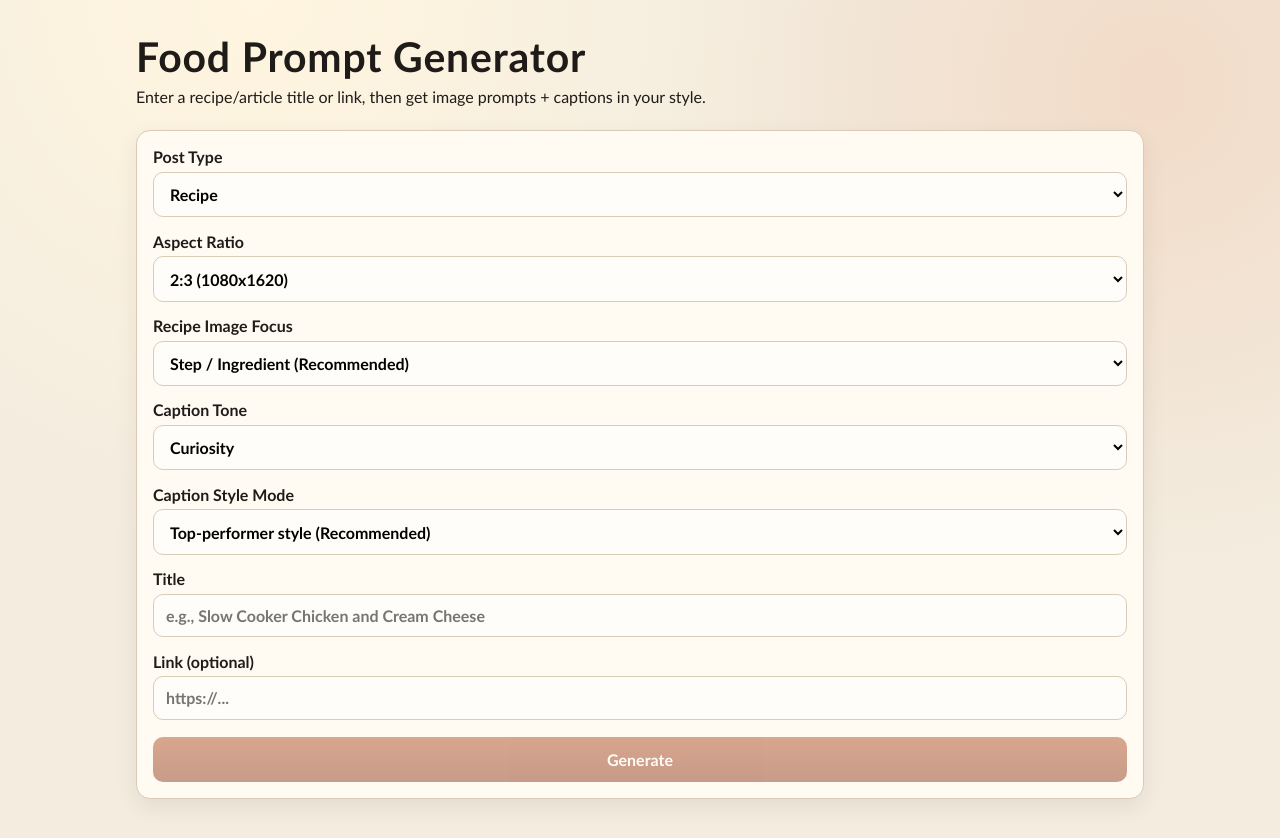
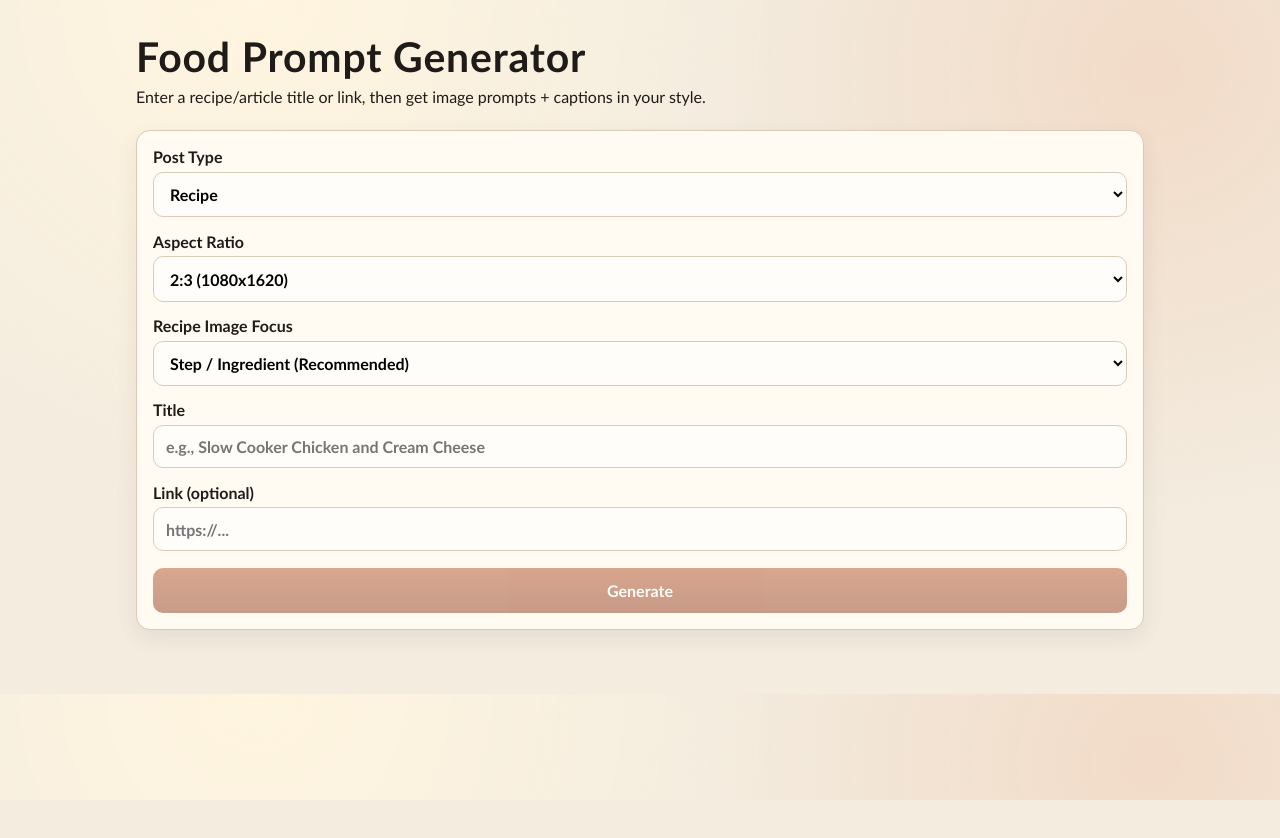
Before and after one commit to othmane791/food-prompt-generator, a Next.js app in the folder webapp/: page / in a window 1280 px wide. Shown: the top 838 px of the page. After the commit the page ends 800 px from the top, so only its background shows below. Built offline with nearby package versions, Linux system fonts and the light colour scheme.

Commit message:
Show all recipe caption tone/style variants in results and remove caption selectors

```diff
--- a/webapp/app/api/generate/route.ts
+++ b/webapp/app/api/generate/route.ts
@@ -13,8 +13,6 @@ type GeneratePayload = {
   link?: string;
   aspectRatio?: AspectRatio;
   recipeImageFocus?: RecipeImageFocus;
-  captionTone?: CaptionTone;
-  captionStyleMode?: CaptionStyleMode;
 };
 
 type LinkExtract = {
@@ -36,6 +34,11 @@ type GeneratedShape = {
   caption_options?: string[];
   merged_caption_options?: string[];
   caption_only_options?: string[];
+  recipe_caption_variants?: Array<{
+    tone: CaptionTone;
+    style_mode: CaptionStyleMode;
+    captions: string[];
+  }>;
   notes?: string;
 };
 
@@ -51,14 +54,8 @@ function normalizeRecipeImageFocus(value?: string): RecipeImageFocus {
   return value === "final_dish" ? "final_dish" : "step_or_ingredient";
 }
 
-function normalizeCaptionTone(value?: string): CaptionTone {
-  if (value === "comfort" || value === "bold" || value === "question") return value;
-  return "curiosity";
-}
-
-function normalizeCaptionStyleMode(value?: string): CaptionStyleMode {
-  return value === "top_performer" ? "top_performer" : "standard";
-}
+const CAPTION_TONES: CaptionTone[] = ["curiosity", "comfort", "bold", "question"];
+const CAPTION_STYLE_MODES: CaptionStyleMode[] = ["top_performer", "standard"];
 
 function aspectLabel(ratio: AspectRatio): string {
   return ratio === "4:5" ? "portrait 4:5 (1080x1350)" : "portrait 2:3 (1080x1620)";
@@ -110,8 +107,6 @@ function buildUserPrompt(input: {
   linkData?: LinkExtract;
   aspectRatio: AspectRatio;
   recipeImageFocus: RecipeImageFocus;
-  captionTone: CaptionTone;
-  captionStyleMode: CaptionStyleMode;
 }): string {
   return JSON.stringify(
     {
@@ -123,8 +118,8 @@ function buildUserPrompt(input: {
       aspect_ratio: input.aspectRatio,
       aspect_format: aspectLabel(input.aspectRatio),
       recipe_image_focus: input.recipeImageFocus,
-      caption_tone: input.captionTone,
-      caption_style_mode: input.captionStyleMode,
+      caption_tones: CAPTION_TONES,
+      caption_style_modes: CAPTION_STYLE_MODES,
       instructions: {
         goal: "Drive clicks/comments while preserving practical cooking/food context style.",
         output_language: "English",
@@ -565,9 +560,7 @@ function coerceGenerated(
   type: InputType,
   title: string,
   ratio: AspectRatio,
-  recipeImageFocus: RecipeImageFocus,
-  captionTone: CaptionTone,
-  captionStyleMode: CaptionStyleMode
+  recipeImageFocus: RecipeImageFocus
 ): GeneratedShape {
   const src = (raw && typeof raw === "object" ? raw : {}) as GeneratedShape;
   const ratioText = aspectLabel(ratio);
@@ -624,9 +617,21 @@ function coerceGenerated(
     defaultMergedOptions.push(buildMergedCaption(clampWords(normalizeCaptionBody(fallbackCaption), 14), type));
   }
 
+  const recipeCaptionVariants =
+    type === "recipe"
+      ? CAPTION_TONES.flatMap((tone) =>
+          CAPTION_STYLE_MODES.map((styleMode) => ({
+            tone,
+            style_mode: styleMode,
+            captions: buildRecipePatternCaptions(title, tone, styleMode)
+          }))
+        )
+      : [];
+
   const mergedCaptionOptions =
     type === "recipe"
-      ? buildRecipePatternCaptions(title, captionTone, captionStyleMode)
+      ? recipeCaptionVariants.find((v) => v.tone === "curiosity" && v.style_mode === "top_performer")?.captions ||
+        buildRecipePatternCaptions(title, "curiosity", "top_performer")
       : defaultMergedOptions;
   const captionOnlyOptions: string[] = [];
 
@@ -638,6 +643,7 @@ function coerceGenerated(
     caption_options: mergedCaptionOptions,
     merged_caption_options: mergedCaptionOptions,
     caption_only_options: captionOnlyOptions,
+    recipe_caption_variants: recipeCaptionVariants,
     notes:
       src.notes?.trim() ||
       (type === "recipe"
@@ -733,8 +739,6 @@ export async function POST(req: NextRequest) {
     const type = normalizeType(body.type);
     const ratio = normalizeAspectRatio(body.aspectRatio);
     const recipeImageFocus = normalizeRecipeImageFocus(body.recipeImageFocus);
-    const captionTone = normalizeCaptionTone(body.captionTone);
-    const captionStyleMode = normalizeCaptionStyleMode(body.captionStyleMode);
     const link = (body.link || "").trim();
     const rawTitle = (body.title || "").trim();
 
@@ -754,21 +758,11 @@ export async function POST(req: NextRequest) {
       link: link || undefined,
       linkData,
       aspectRatio: ratio,
-      recipeImageFocus,
-      captionTone,
-      captionStyleMode
+      recipeImageFocus
     });
 
     const generatedRaw = await callOpenAI(STYLE_RULES, userPrompt);
-    const generated = coerceGenerated(
-      generatedRaw,
-      type,
-      resolvedTitle,
-      ratio,
-      recipeImageFocus,
-      captionTone,
-      captionStyleMode
-    );
+    const generated = coerceGenerated(generatedRaw, type, resolvedTitle, ratio, recipeImageFocus);
 
     return NextResponse.json(
       {
@@ -777,9 +771,7 @@ export async function POST(req: NextRequest) {
           title: resolvedTitle,
           link: link || null,
           aspectRatio: ratio,
-          recipeImageFocus: type === "recipe" ? recipeImageFocus : null,
-          captionTone,
-          captionStyleMode
+          recipeImageFocus: type === "recipe" ? recipeImageFocus : null
         },
         generated
       },
--- a/webapp/app/page.tsx
+++ b/webapp/app/page.tsx
@@ -15,8 +15,6 @@ type ApiSuccess = {
     link: string | null;
     aspectRatio?: AspectRatio;
     recipeImageFocus?: RecipeImageFocus | null;
-    captionTone?: CaptionTone;
-    captionStyleMode?: CaptionStyleMode;
   };
   generated: {
     resolved_type?: string;
@@ -31,6 +29,11 @@ type ApiSuccess = {
     caption_options?: string[];
     merged_caption_options?: string[];
     caption_only_options?: string[];
+    recipe_caption_variants?: Array<{
+      tone: CaptionTone;
+      style_mode: CaptionStyleMode;
+      captions: string[];
+    }>;
     notes?: string;
   };
 };
@@ -47,8 +50,6 @@ export default function HomePage() {
   const [type, setType] = useState<PostType>("recipe");
   const [aspectRatio, setAspectRatio] = useState<AspectRatio>("2:3");
   const [recipeImageFocus, setRecipeImageFocus] = useState<RecipeImageFocus>("step_or_ingredient");
-  const [captionTone, setCaptionTone] = useState<CaptionTone>("curiosity");
-  const [captionStyleMode, setCaptionStyleMode] = useState<CaptionStyleMode>("top_performer");
   const [title, setTitle] = useState("");
   const [link, setLink] = useState("");
   const [loading, setLoading] = useState(false);
@@ -76,15 +77,7 @@ export default function HomePage() {
       const res = await fetch("/api/generate", {
         method: "POST",
         headers: { "Content-Type": "application/json" },
-        body: JSON.stringify({
-          type,
-          title,
-          link,
-          aspectRatio,
-          recipeImageFocus,
-          captionTone,
-          captionStyleMode
-        })
+        body: JSON.stringify({ type, title, link, aspectRatio, recipeImageFocus })
       });
 
       const data = await res.json();
@@ -148,29 +141,6 @@ export default function HomePage() {
                 </select>
               </label>
 
-              <label>
-                Caption Tone
-                <select
-                  value={captionTone}
-                  onChange={(e) => setCaptionTone(e.target.value as CaptionTone)}
-                >
-                  <option value="curiosity">Curiosity</option>
-                  <option value="comfort">Comfort</option>
-                  <option value="bold">Bold</option>
-                  <option value="question">Question-led</option>
-                </select>
-              </label>
-
-              <label>
-                Caption Style Mode
-                <select
-                  value={captionStyleMode}
-                  onChange={(e) => setCaptionStyleMode(e.target.value as CaptionStyleMode)}
-                >
-                  <option value="top_performer">Top-performer style (Recommended)</option>
-                  <option value="standard">Standard style</option>
-                </select>
-              </label>
             </>
           ) : null}
 
@@ -251,14 +221,35 @@ export default function HomePage() {
 
           <article className="panel span-2">
             <h2>Caption Options</h2>
-            {mergedCaptionOptions.length > 0 ? (
-              <p className="subhead">Ready to Post (Merged)</p>
+            {result.input.type === "recipe" && (result.generated.recipe_caption_variants || []).length > 0 ? (
+              <p className="subhead">All Tone + Style Variants</p>
             ) : null}
-            {mergedCaptionOptions.map((m, idx) => (
+            {result.input.type === "recipe" && (result.generated.recipe_caption_variants || []).length > 0
+              ? (result.generated.recipe_caption_variants || []).map((variant, vIdx) => (
+                  <div key={`variant-${variant.tone}-${variant.style_mode}`} className="block">
+                    <h3>
+                      {variant.tone} · {variant.style_mode === "top_performer" ? "top-performer" : "standard"}
+                    </h3>
+                    {variant.captions.map((m, idx) => (
+                      <div key={`merged-${vIdx}-${idx}`} className="copy-item">
+                        <div className="copy-label">{RECIPE_FAMILY_LABELS[idx] || `Recipe Caption ${idx + 1}`}</div>
+                        <button
+                          className="copy-btn"
+                          type="button"
+                          onClick={() => copyText(`merged-${vIdx}-${idx}`, m)}
+                          title="Copy merged caption"
+                          aria-label={`Copy merged caption ${idx + 1}`}
+                        >
+                          {copiedKey === `merged-${vIdx}-${idx}` ? "Copied" : "📋 Copy"}
+                        </button>
+                        <pre className="copy-text">{m}</pre>
+                      </div>
+                    ))}
+                  </div>
+                ))
+              : mergedCaptionOptions.map((m, idx) => (
                   <div key={`merged-${idx}`} className="copy-item">
-                <div className="copy-label">
-                  {result.input.type === "recipe" ? RECIPE_FAMILY_LABELS[idx] || `Recipe Caption ${idx + 1}` : `Merged ${idx + 1}`}
-                </div>
+                    <div className="copy-label">{`Merged ${idx + 1}`}</div>
                     <button
                       className="copy-btn"
                       type="button"
```
Also changed, not shown: 1 other file (tests, documents, lock files or other folders). Lines whose indentation alone changed are shown as unchanged.
